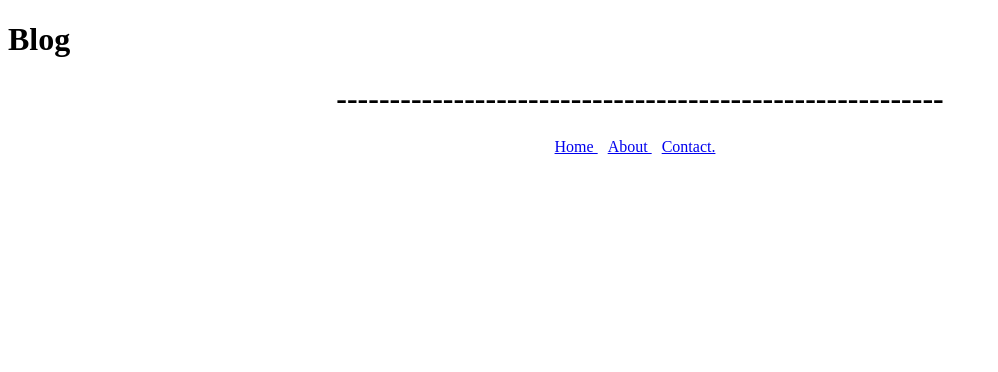
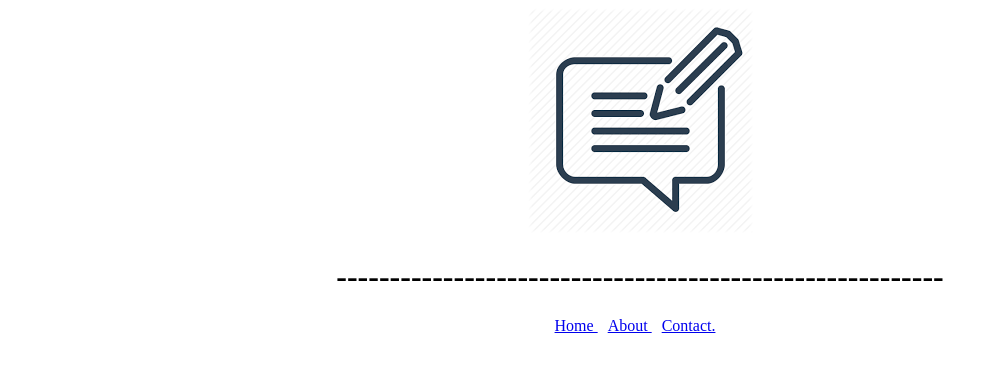
Before and after one commit to gastonamarilla/Blog-v0.1, a React (Create React App) app: page / in a window 1280 px wide. Shown: the top 372 px of the page, without its empty margins (0-998 px from the left). Built offline with nearby package versions, Linux system fonts and the light colour scheme.

Commit message:
Agregando Logo al componente Home

```diff
--- a/src/pages/Home.js
+++ b/src/pages/Home.js
@@ -1,15 +1,12 @@
 import React, { Component } from 'react';
-
-
-
-
+import logo_blog from "../logo_blog.png";
 class Home extends Component {
 render(){
 return(
     <div>
-        <h1>
-            Blog
-        </h1>
+        <header>
+        <img src={logo_blog} alt="logo_blog"/>
+        </header>
     </div>
 )
 }
```
Also changed, not shown: src/logo_blog.png (added).
